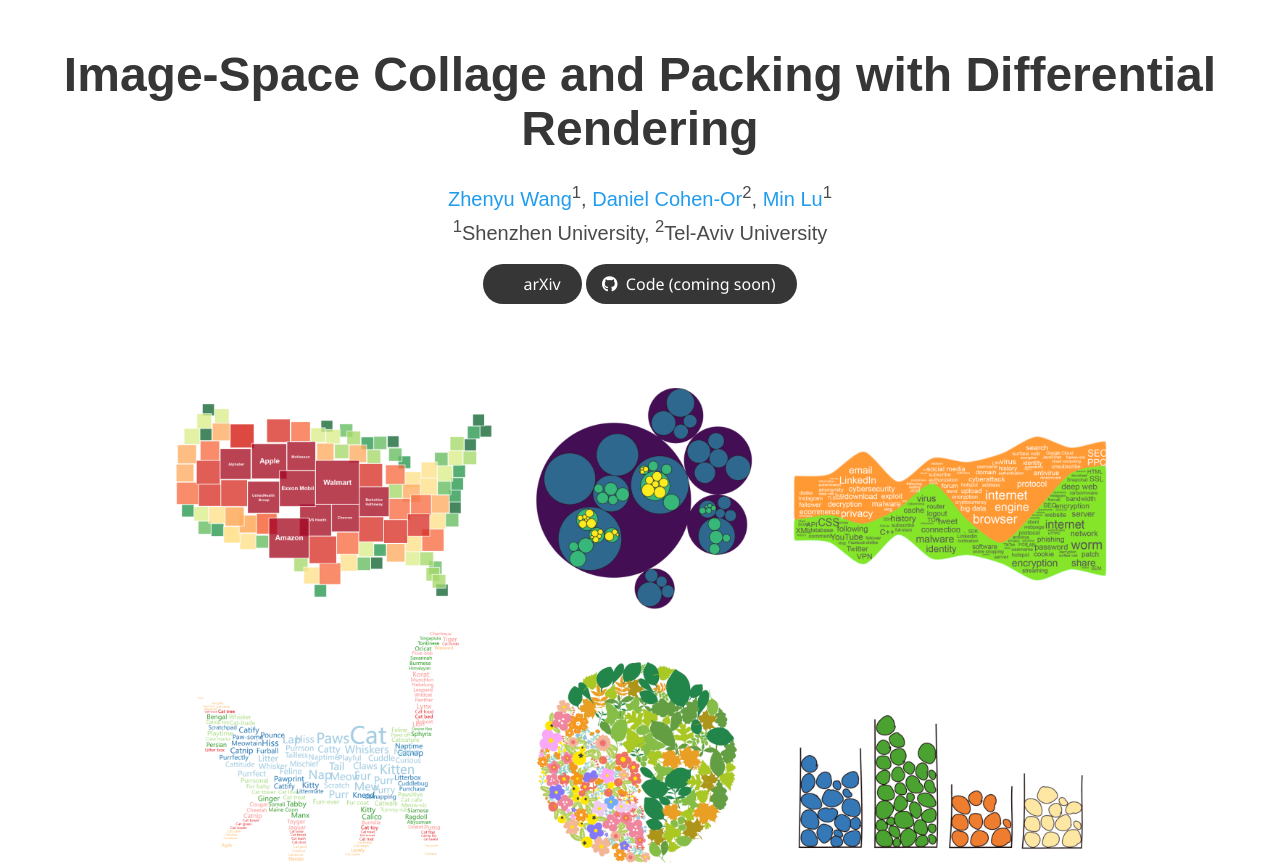
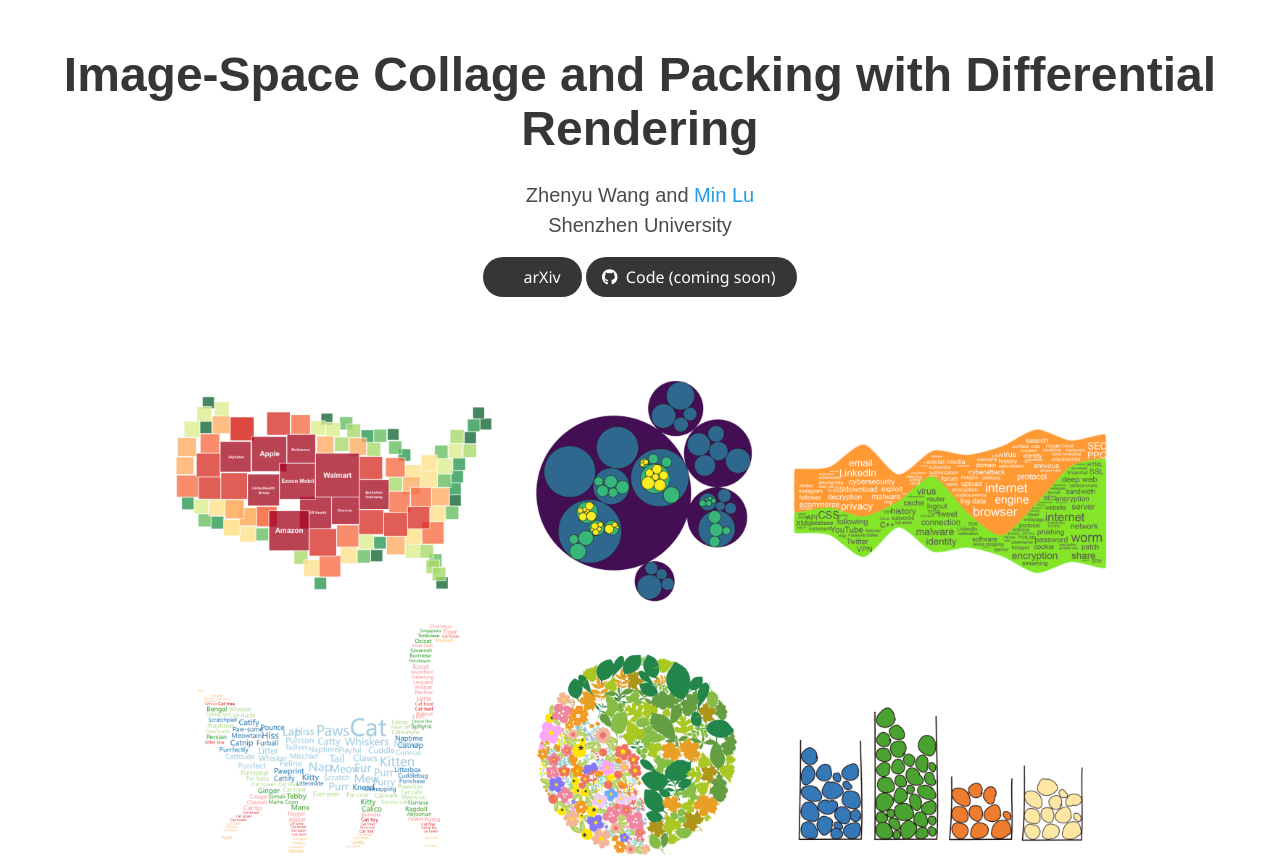
Before and after one commit to SZUVIZ/pixel-space-collage-technique, a plain HTML site: page index.html in a window 1280 px wide. Shown: the top 863 px of the page. Drawn offline with nearby package versions, Linux system fonts and the light colour scheme; some icons are missing; a web font is replaced by a local one.

Commit message:
Update index.html

```diff
--- a/index.html
+++ b/index.html
@@ -91,17 +91,17 @@
           <h1 class="title is-1 publication-title">Image-Space Collage and Packing with Differential Rendering</h1>
           <div class="is-size-5 publication-authors">
             <span class="author-block">
-              <a href="#">Zhenyu Wang</a><sup>1</sup>,</span>
+              <span>Zhenyu Wang and </span>
             <!-- <span class="author-block">
               <a href="#">Jianxi Huang</a><sup>1</sup>,</span> -->
             <!-- <span class="author-block">
               <a href="#">Zhida Sun</a><sup>1</sup>,
             </span> -->
+            <!-- <span class="author-block">
+              <a href="https://danielcohenor.com/">Daniel Cohen-Or</a><sup>2</sup>,
+            </span> -->
             <span class="author-block">
-              <a href="https://danielcohenor.com/">Daniel Cohen-Or</a><sup>2</sup>,
-            </span>
-            <span class="author-block">
-              <a href="#">Min Lu</a><sup>1</sup>
+              <a href="https://deardeer.github.io/">Min Lu</a>
             </span>
             <!-- <span class="author-block">
               <a href="https://homes.cs.washington.edu/~seitz/">Steven M. Seitz</a><sup>1,2</sup>,
@@ -112,8 +112,8 @@
           </div>
 
           <div class="is-size-5 publication-authors">
-            <span class="author-block"><sup>1</sup>Shenzhen University,</span>
-            <span class="author-block"><sup>2</sup>Tel-Aviv University</span>
+            <span class="author-block">Shenzhen University</span>
+            <!-- <span class="author-block"><sup>2</sup>Tel-Aviv University</span> -->
           </div>
 
           <div class="column has-text-centered">
```
